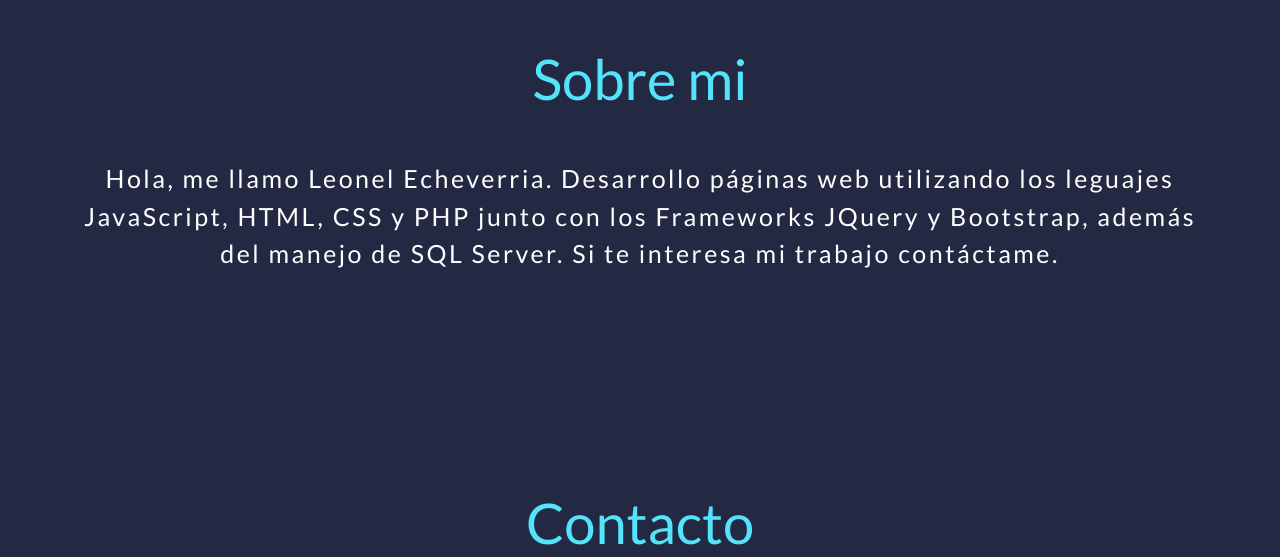
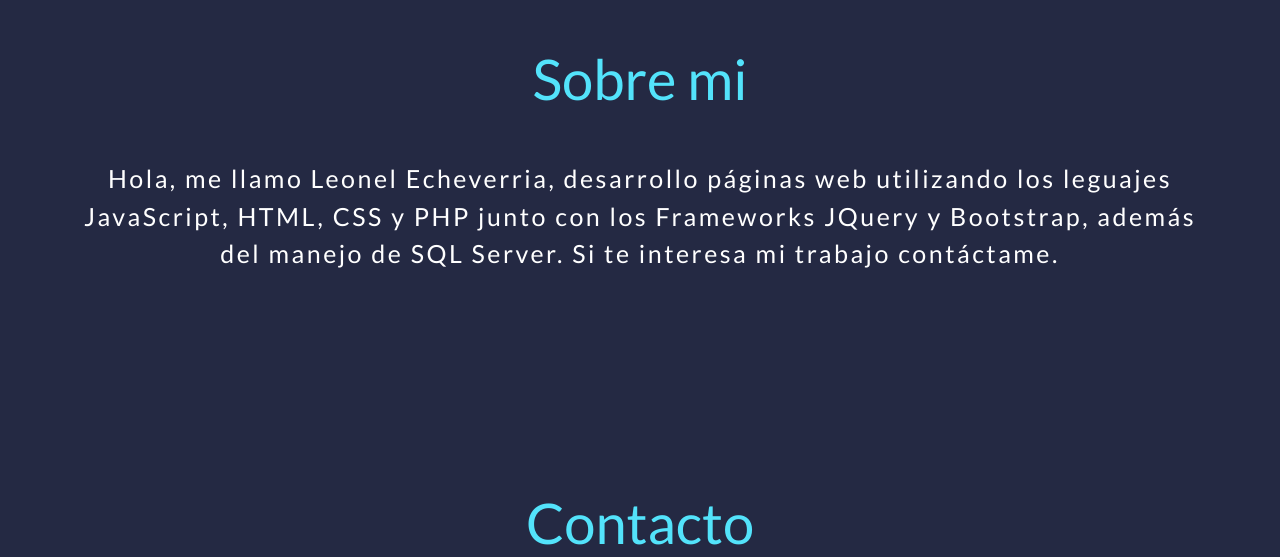
Before and after one commit to Programacion-Web-Echeverria/programacion-web, a plain HTML site: page index.html in a window 1280 px wide. Shown: the part 1560-2117 px from the top of the page. Drawn offline with nearby package versions, Linux system fonts and the light colour scheme.

Commit message:
Add files via upload

```diff
--- a/index.html
+++ b/index.html
@@ -66,8 +66,8 @@
 
 
       <h3 id="sobremi" class="display-4">Sobre mi</h3>
-      <p >Hola, me llamo Leonel Echeverria.
-          Desarrollo páginas web utilizando los leguajes JavaScript,
+      <p >Hola, me llamo Leonel Echeverria,
+          desarrollo páginas web utilizando los leguajes JavaScript,
         HTML, CSS y PHP junto con los Frameworks JQuery y Bootstrap,
         además del manejo de SQL Server. Si te interesa mi trabajo contáctame.</p>
 
--- a/style.css
+++ b/style.css
@@ -94,7 +94,11 @@ h1{
 #container_imagenes{
     margin-top: 250px;
 }
-
+@media screen and (max-width:470px){
+ img{
+        height:400px;
+}
+}
 /*--------------------form----------------*/
 
 label{
```
